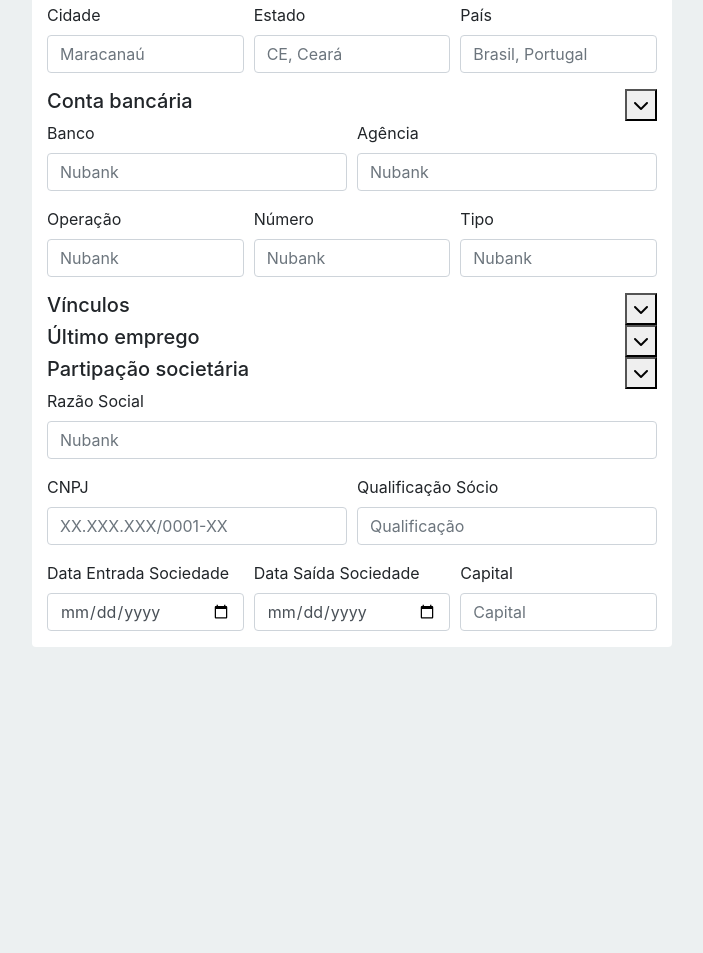
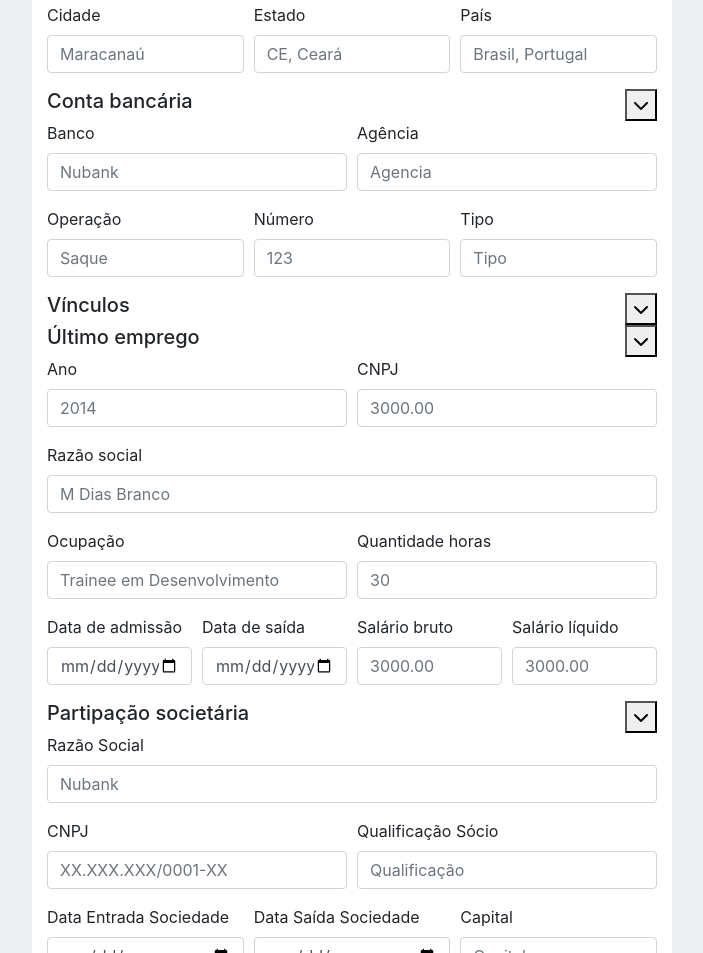
Before and after one commit to vinicius7m/FormularioBootstrap, a plain HTML site: page index.html in a window 1280 px wide. Shown: the part 1577-2530 px from the top of the page, without its empty margins (288-991 px from the left). Before the commit the page ends 2224 px from the top, so only its background shows below. Drawn offline with nearby package versions, Linux system fonts and the light colour scheme.

Commit message:
Finalizando a estrutura do formulário

```diff
--- a/index.html
+++ b/index.html
@@ -434,7 +434,7 @@
                       name="agency"
                       id="agency"
                       type="text"
-                      placeholder="Nubank"
+                      placeholder="Agencia"
                     >
                   </div>
                 </div>
@@ -446,7 +446,7 @@
                       name="operation"
                       id="operation"
                       type="text"
-                      placeholder="Nubank"
+                      placeholder="Saque"
                     >
                   </div>
                   <div class="col-md-4 mb-3">
@@ -456,7 +456,7 @@
                       name="number_bank"
                       id="number_bank"
                       type="text"
-                      placeholder="Nubank"
+                      placeholder="123"
                     >
                   </div>
                   <div class="col-md-4 mb-3">
@@ -466,7 +466,7 @@
                       name="type_bank"
                       id="type_bank"
                       type="text"
-                      placeholder="Nubank"
+                      placeholder="Tipo"
                     >
                   </div>
                 </div>
@@ -486,7 +486,105 @@
                 <h5>Último emprego</h5>
                 <button type="button"><i class="fa-solid fa-chevron-down"></i></button>
               </div>
-              <section></section>
+              <section>
+                <div class="form-row">
+                  <div class="col-md-6 mb-3">
+                    <label for="corporate_year">Ano</label>
+                    <input
+                      type="text"
+                      class="form-control"
+                      name="corporate_year"
+                      id="corporate_year"
+                      placeholder="2014"
+                    >
+                  </div>
+                  <div class="col-md-6 mb-3">
+                    <label for="corporate_cnpj">CNPJ</label>
+                    <input
+                      type="text"
+                      maxlength="14"
+                      name="corporate_cnpj"
+                      id="corporate_cnpj"
+                      class="form-control"
+                      placeholder="3000.00"
+                    >
+                  </div>
+                </div>
+                <div class="form-group">
+                  <label for="corporate_name">Razão social</label>
+                  <input
+                    type="text"
+                    class="form-control"
+                    name="corporate_name"
+                    id="corporate_name"
+                    placeholder="M Dias Branco"
+                  >
+                </div>
+                <div class="form-row">
+                  <div class="col-md-6 mb-3">
+                    <label for="corporate_ocupation">Ocupação</label>
+                    <input
+                      type="text"
+                      class="form-control"
+                      name="corporate_ocupation"
+                      id="corporate_ocupation"
+                      placeholder="Trainee em Desenvolvimento"
+                    >
+                  </div>
+                  <div class="col-md-6 mb-3">
+                    <label for="corporarte_hours">Quantidade horas</label>
+                    <input
+                      type="number"
+                      class="form-control"
+                      placeholder="30"
+                      name="corporarte_hours"
+                      id="corporarte_hours"
+                    >
+                  </div>
+                </div>
+                <div class="form-row">
+                  <div class="col-md-3 mb-3">
+                    <label for="date_admission">Data de admissão</label>
+                    <input
+
+                      type="date"
+                      class="form-control"
+                      name="date_admission"
+                      id="date_admission"
+                    >
+                  </div>
+                  <div class="col-md-3 mb-3">
+                    <label for="date_exit">Data de saída</label>
+                    <input
+
+                      type="date"
+                      class="form-control"
+                      name="date_exit"
+                      id="date_exit"
+                    >
+                  </div>
+                  <div class="col-md-3 mb-3">
+                    <label for="gross_salary">Salário bruto</label>
+                    <input
+                      type="text"
+                      class="form-control"
+                      name="gross_salary"
+                      id="gross_salary"
+                      placeholder="3000.00"
+                    >
+                  </div>
+                  <div class="col-md-3 mb-3">
+                    <label for="liquid_salary">Salário líquido</label>
+                    <input
+                      type="text"
+                      class="form-control"
+                      name="liquid_salary"
+                      id="liquid_salary"
+                      placeholder="3000.00"
+                    >
+                  </div>
+                </div>
+              </section>
             </article>
             <article>
               <div class="d-flex justify-content-between">
```
